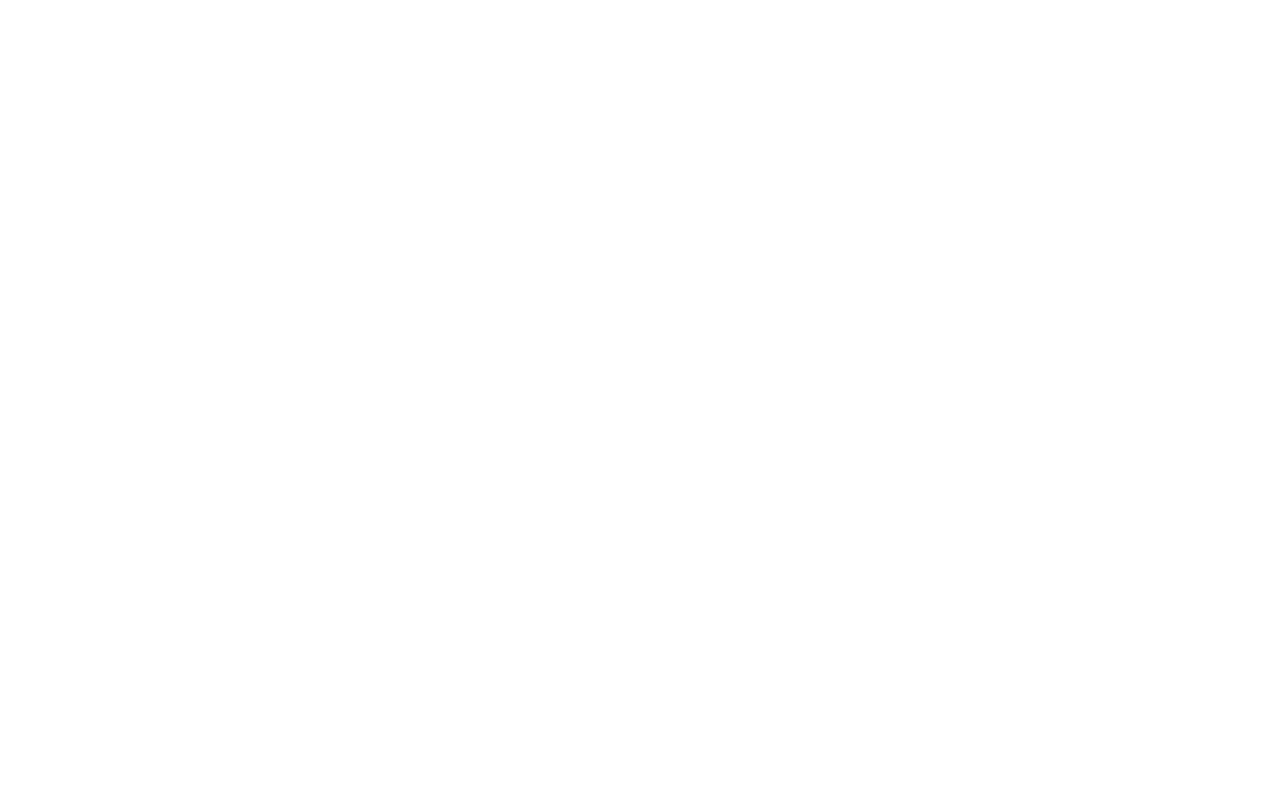
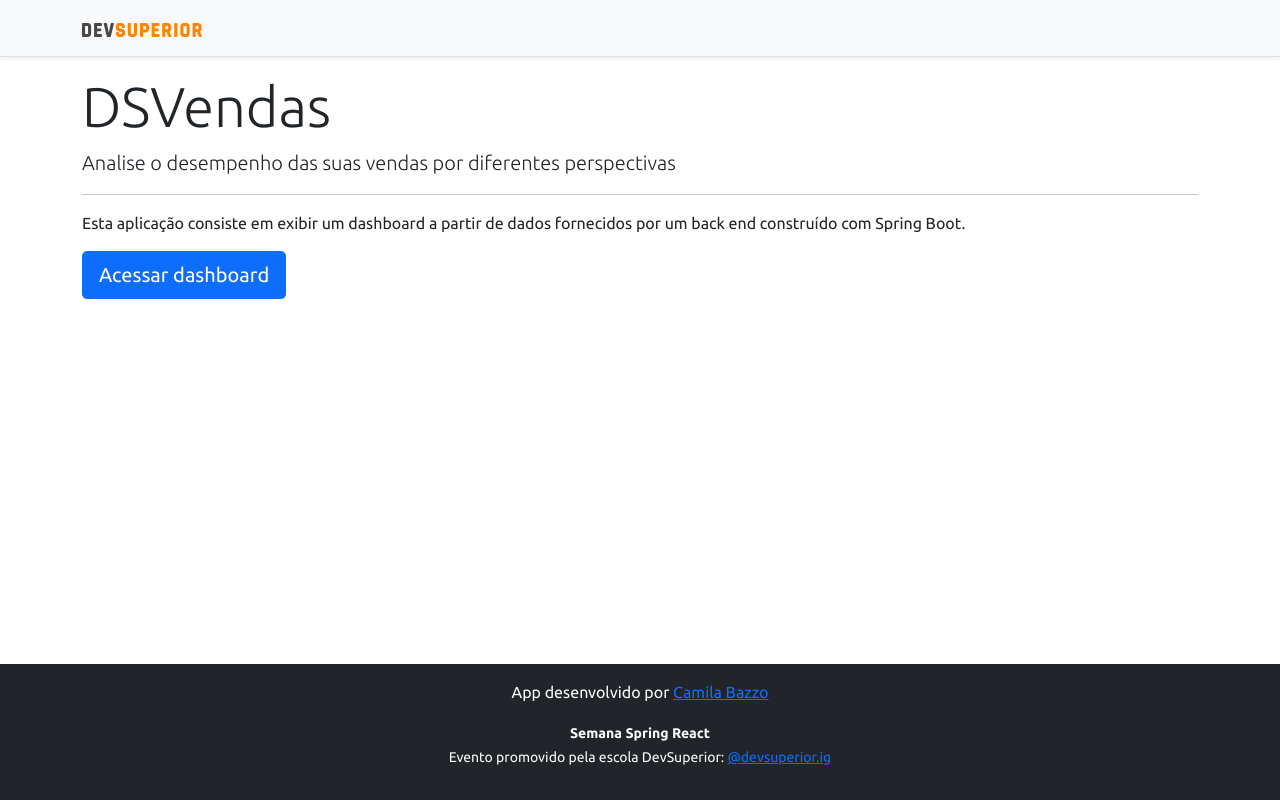
Before and after one commit to CamilaDB/projeto-sds3, a React (Create React App) app in the folder frontend/: page / in a window 1280 px wide. Built offline with nearby package versions, Linux system fonts and the light colour scheme; the HTML template or start-up script is replaced by a standard one.

Commit message:
Home, navigation

```diff
--- a/frontend/src/components/NavBar/index.tsx
+++ b/frontend/src/components/NavBar/index.tsx
@@ -1,13 +1,16 @@
-import ImgDsDark from 'assets/img/ds-dark.svg'
+import ImgDsDark from "assets/img/ds-dark.svg";
+import { Link } from "react-router-dom";
 
 function NavBar() {
   return (
     <div className="d-flex flex-column flex-md-row align-items-center p-3 px-md-4 mb-3 bg-light border-bottom shadow-sm">
-        <div className="container">
-            <nav className="my-2 my-md-0 mr-md-3">
-                <img src={ImgDsDark} alt="DevSuperior" width="120" />
-            </nav>
-        </div>
+      <div className="container">
+        <nav className="my-2 my-md-0 mr-md-3">
+          <Link to="/">
+            <img src={ImgDsDark} alt="DevSuperior" width="120" />
+          </Link>
+        </nav>
+      </div>
     </div>
   );
 }
--- a/frontend/src/pages/Home/index.tsx
+++ b/frontend/src/pages/Home/index.tsx
@@ -1,8 +1,29 @@
+import Footer from "components/Footer";
+import NavBar from "components/NavBar";
+import { Link } from "react-router-dom";
+
 function Home() {
   return (
-    <div>
-
-    </div>
+    <>
+      <NavBar />
+      <div className="container">
+        <div className="jumbotron">
+          <h1 className="display-4">DSVendas</h1>
+          <p className="lead">
+            Analise o desempenho das suas vendas por diferentes perspectivas
+          </p>
+          <hr />
+          <p>
+            Esta aplicação consiste em exibir um dashboard a partir de dados
+            fornecidos por um back end construído com Spring Boot.
+          </p>
+          <Link className="btn btn-primary btn-lg" to="/dashboard">
+            Acessar dashboard
+          </Link>
+        </div>
+      </div>
+      <Footer />
+    </>
   );
 }
 
```
